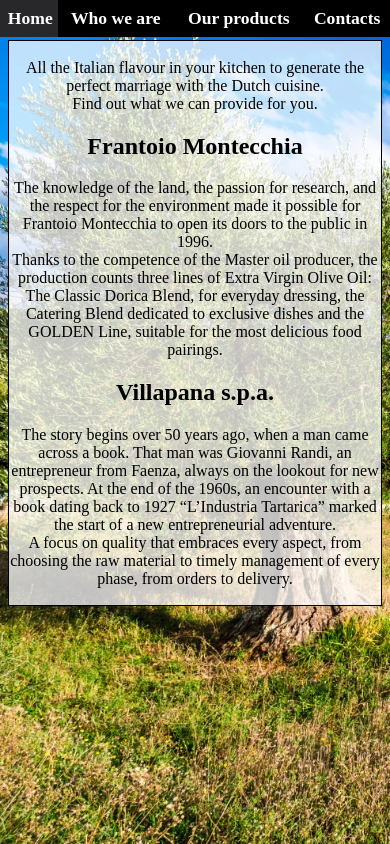
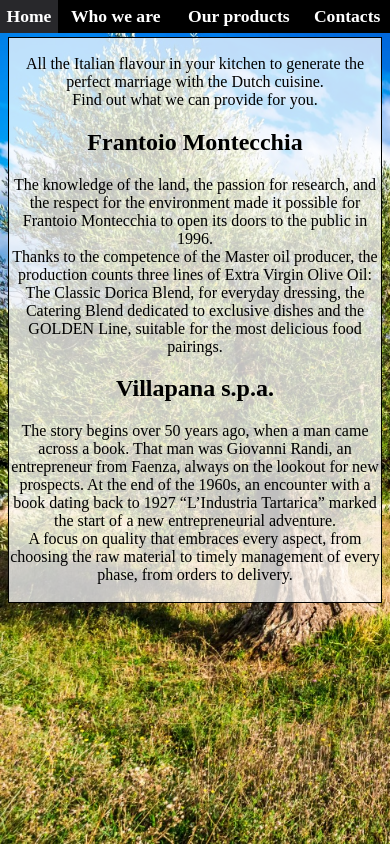
Before and after one commit to fraro01/Romucci, a plain HTML site: page index.html in a window 390 px wide. Drawn offline with Linux system fonts and the light colour scheme.

Commit message:
Update Romucci_style_sheet.css

```diff
--- a/Romucci_style_sheet.css
+++ b/Romucci_style_sheet.css
@@ -85,14 +85,13 @@ body {font-size:100%;
 @media only screen and (max-width: 700px) {
                                           body {
                                                 background-size: cover;
-                                                height: 0vh;
                                           }
 
                                           #BarraNavigazione {
                                                              font-size: 110%;
                                                       }
                                                       #BarraNavigazione th {
-                                                            padding: 2%;
+                                                            padding: 1.5%;
                                                       }
 
                                           #Home {
```
